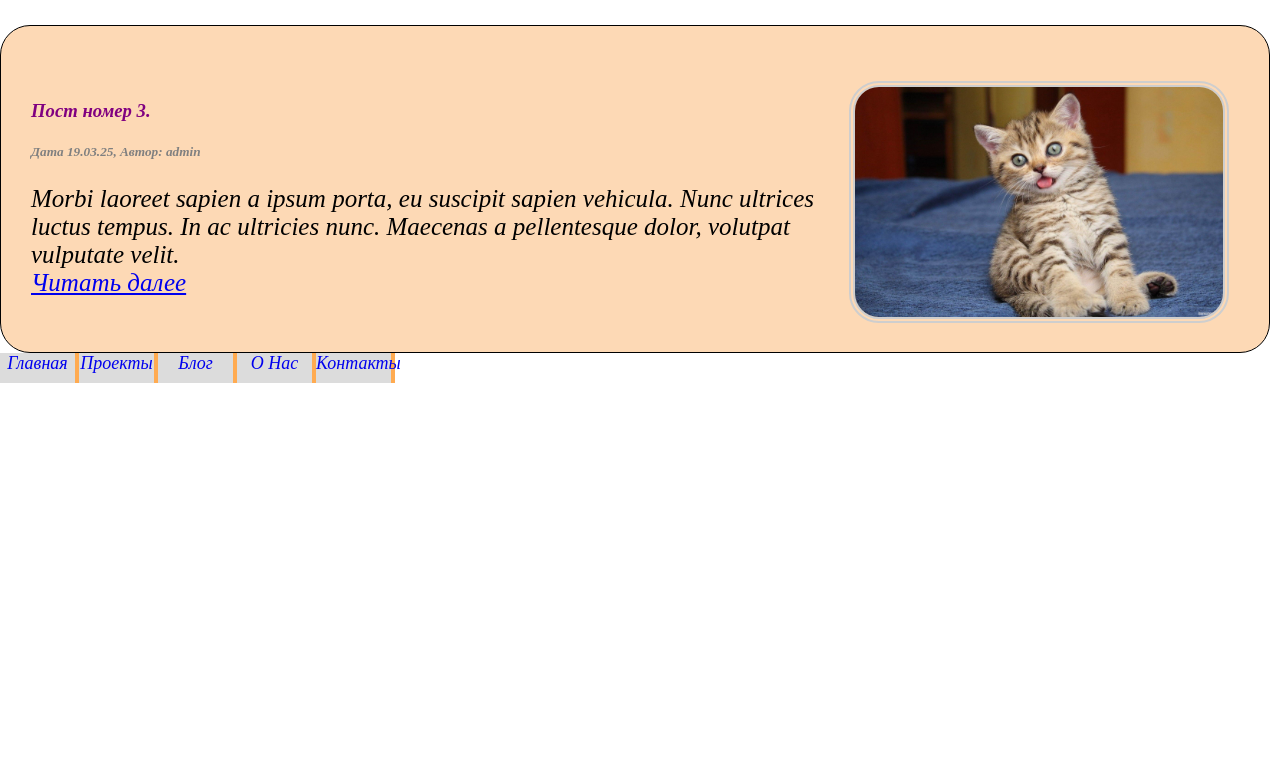
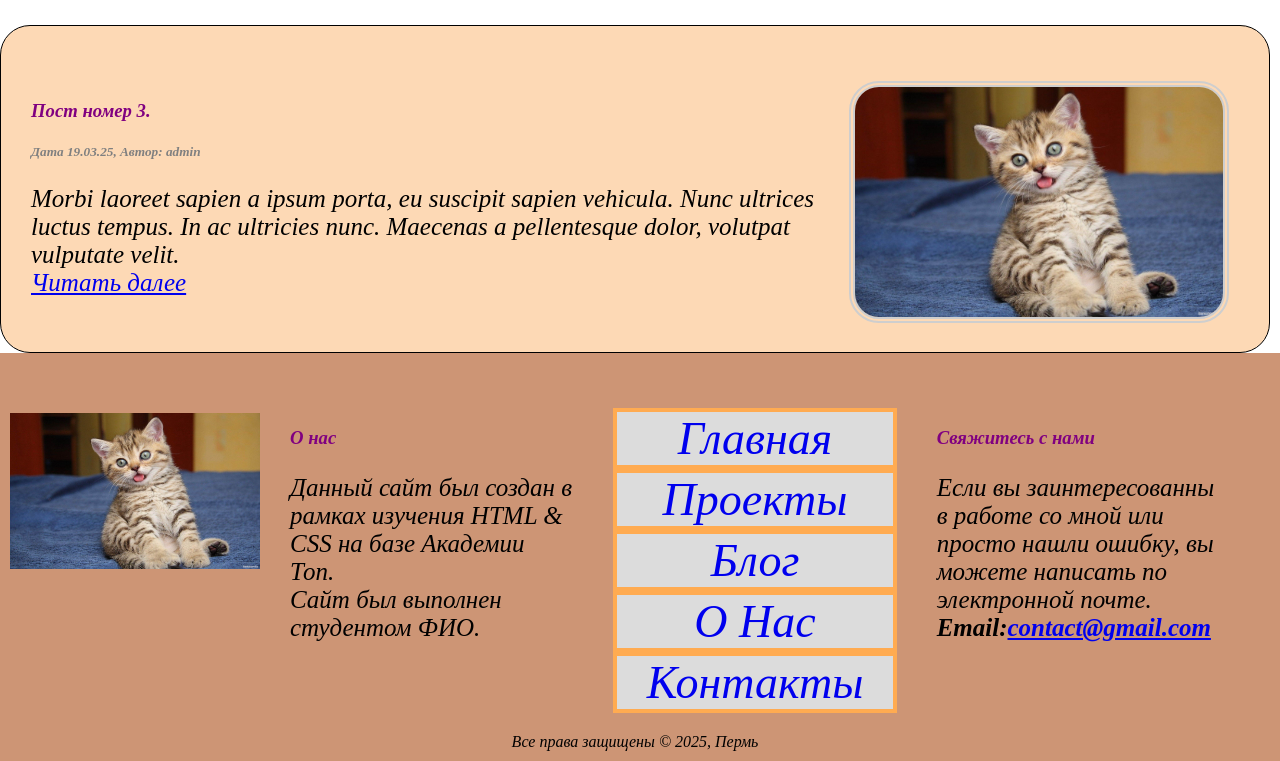
Before and after one commit to eeemihaeee/HTML-CSS-project-Python51, a plain HTML site: page index.html in a window 1280 px wide. Shown: the part 3508-4269 px from the top of the page. Before the commit the page ends 3891 px from the top, so only its background shows below. Drawn offline with Linux system fonts and the light colour scheme.

Commit message:
Оформление меню футера

```diff
--- a/index.html
+++ b/index.html
@@ -10,7 +10,7 @@
 	</style>
 </head>
 <header> <!--Шапка сайта. нужна для навигации-->
-	<nav id='menu1'>
+	<nav class='menu1'>
 		<ul> <!--Список элементов -->
 				<li><a href='index.html'>Главная  </a></li> <!--Перечень списка строка -->
 				<li><a href='#'>Проекты  </a></li> <!--Перечень списка строка -->
@@ -19,7 +19,7 @@
 				<li><a href='#'>Контакты </a></li> <!--Перечень списка строка -->
 		</ul>
 	</nav>
-	<nav id='menu1'>
+	<nav class='menu1'>
 		<ul> <!--Список элементов -->
 				<li><a href='practic1.html'>Практическая работа 1  </a></li> <!--Перечень списка строка -->
 				<li><a href='practic2.html'>Практическая работа 2  </a></li> <!--Перечень списка строка -->
@@ -168,7 +168,22 @@
 	</div>
 </body>
 <footer> <!-- подвал сайта. доп информация + контакт-->
-	<nav id='menu1'>
+<div>
+	<div>
+
+		<div class='footer-columns'>
+			<div>
+			<img src =  'images/cat_post.jpg' alt='logosite' width='250'>
+			</div>
+			<div class='footer-column'>
+				<h3> О нас</h3>
+				<p>
+					Данный сайт был создан в рамках изучения HTML & CSS на базе Академии Топ.
+					<br> Сайт был выполнен студентом ФИО.
+				</p>
+			</div>
+			<div class='footer-column'>
+				<nav class='menuFooter'>
 					<ul> <!--Список элементов -->
 						<li><a href='index.html'>Главная  </a></li> <!--Перечень списка строка -->
 						<li><a href='#'>Проекты  </a></li> <!--Перечень списка строка -->
@@ -177,5 +192,20 @@
 						<li><a href='#'>Контакты </a></li> <!--Перечень списка строка -->
 					</ul>
 				</nav>
+			</div>
+			<div class='footer-column'>
+				<h3> Свяжитесь с нами</h3>
+				<p>
+					Если вы заинтересованны в работе со мной или просто нашли ошибку,
+					вы можете написать по электронной почте.
+					<br><strong>Email:<a href='#'>contact@gmail.com</a></strong>
+				</p>
+			</div>
+		</div>
+	</div>
+	<center> Все права защищены &copy; 2025, Пермь
+	</center>
+</div>
+
 </footer>
 </html>
--- a/style.css
+++ b/style.css
@@ -1,6 +1,6 @@
 
 /*ОФОРМЛЕНИЕ МЕНЮ */
-#menu1{
+.menu1, .menuFooter{
 	width: auto;
 	display: block;
 	margin: 0 auto 0px;
@@ -11,7 +11,7 @@ header{
 	margin: 0px;
 	padding:0px;
 }
-#menu1 ul{
+.menu1 ul{
 	list-style:none;
 	display: flex;
 	margin: 0px;
@@ -20,7 +20,16 @@ header{
 	text-align: center; /*Горизонтальное положение */
 	vertical-align: middle; /*вертикальное положение */
 }
-#menu1 ul li{
+.menuFooter ul{
+	list-style:none;
+	display: block;
+	margin: 0px;
+	padding: 0px;
+	padding-left: 0;
+	text-align: center; /*Горизонтальное положение */
+	vertical-align: middle; /*вертикальное положение */
+}
+.menu1 ul li{
 	width: 75px;
 	height: 30px;
 	font-size: 18px;
@@ -28,12 +37,22 @@ header{
 	background: #DCDCDC;
 	transition: 0.5s;
 	margin: 0;
-	display: inline-block;
+	display: block;
 }
-#menu1 ul li:hover{
+.menuFooter ul li{
+	font-size: 46px;
+	border: 4px solid #FFAB51;
+	background: #DCDCDC;
+	transition: 0.5s;
+	margin: 0;
+	display: block;
+	width:auto;
+	height:auto;
+}
+.menu1 ul li:hover, .menuFooter ul li:hover{
 	background: #A9A9A9;
 }
-#menu1 ul li a{
+.menu1 ul li a, .menuFooter ul li a{
 	text-decoration: none;
 	height:30px;
 }
@@ -117,3 +136,16 @@ h1,h2,h3,h4,h5,h6{	color: red;}
 	white-space: pre-line;
 	writing-mode:vertical-lr;
 }
+
+/*НАСТРОЙКА СТИЛЯ ДЛЯ ФУТЕРА*/
+.footer-columns{
+	display: flex;
+}
+.footer-column{
+	flex: 33%;
+	margin: 20px;
+}
+footer{
+	background:#CD9575;
+	padding: 10px;
+}
```
Also changed, not shown: 1 other file. Lines whose indentation alone changed are shown as unchanged.
